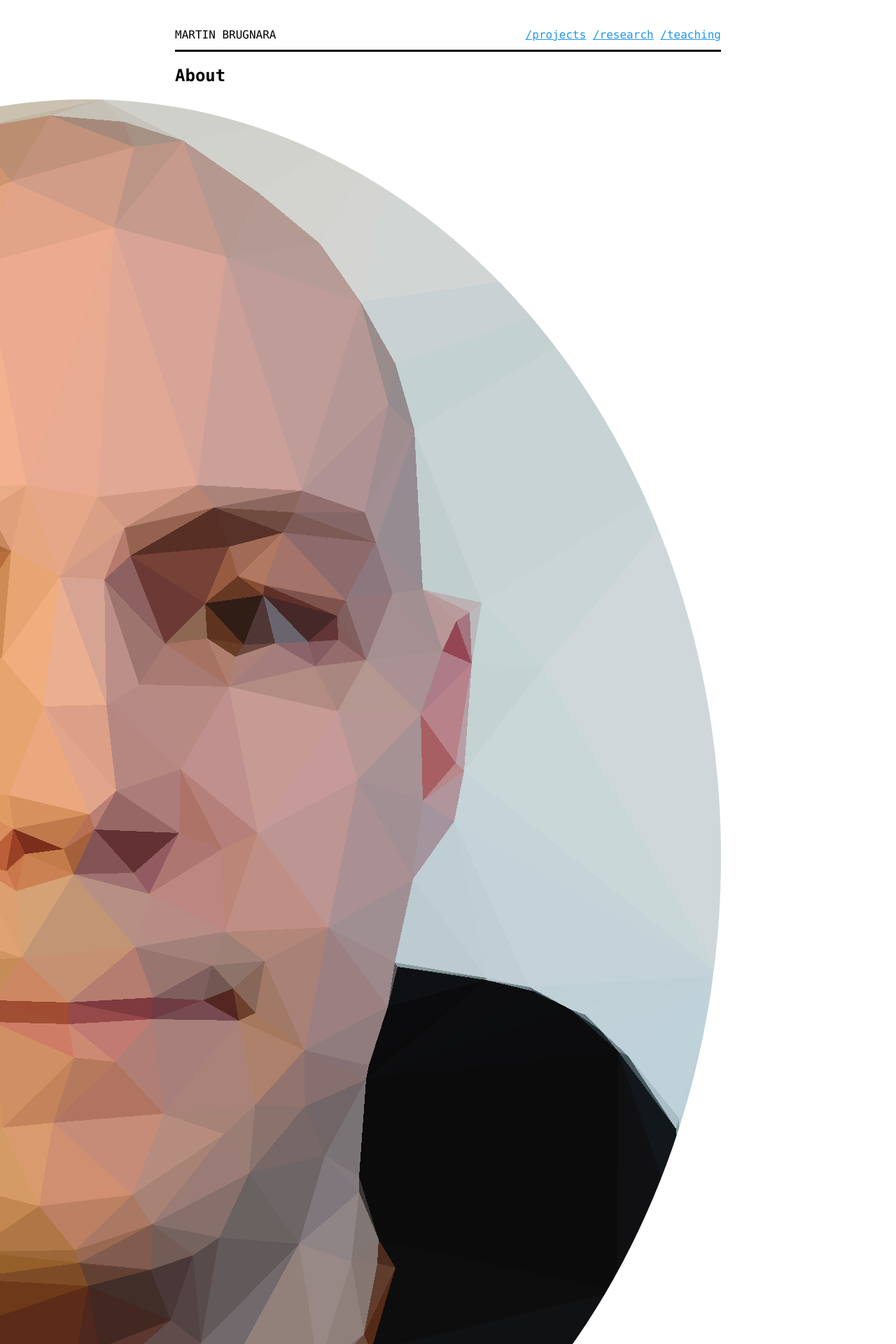
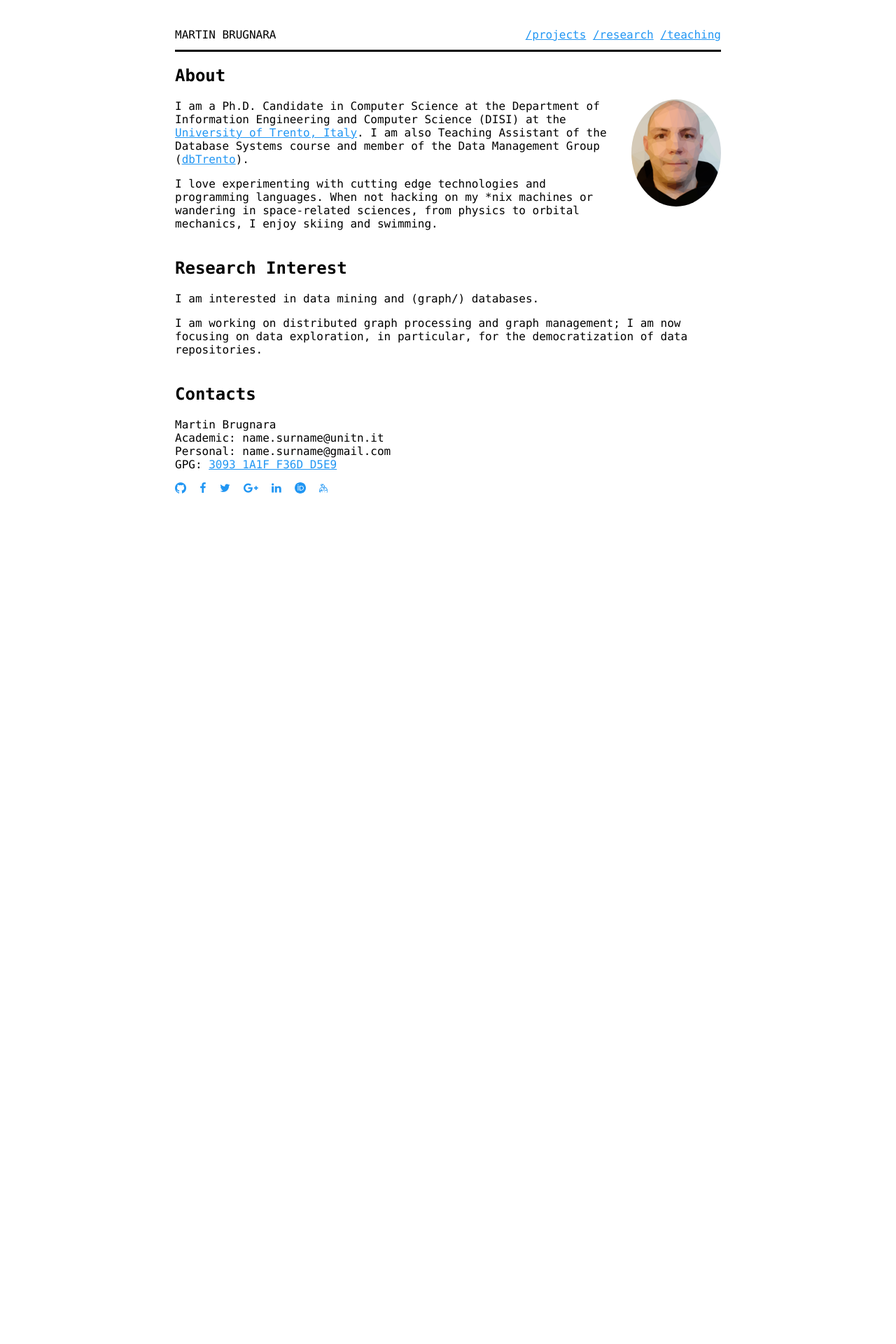
Before and after one commit to MartinBrugnara/martinbrugnara.github.io, a Jekyll site: the page built from index.html, in a window 1280 px wide. Shown: the top 1920 px of the page at 70% size. Built offline with Jekyll 4.4.1, drawn with Linux system fonts in a browser that asks for light colours; some web fonts are replaced; after the commit the page ends 900 px from its top, so only the background shows below that.

Commit message:
fix pic size

```diff
--- a/index.html
+++ b/index.html
@@ -5,7 +5,7 @@ title: Home
 
 <section id="bio">
     <h1>About</h1>
-    <img class="me" src="/assets/images/MartinBrugnara_triangula.png" alt="Martin Brugnara profile pic">
+    <img class="me" src="/assets/images/MartinBrugnara_triangula_128.png" alt="Martin Brugnara profile pic">
     <p>
         I am a Ph.D. Candidate in Computer Science at the Department of Information Engineering and Computer Science (DISI) at the <a href="https://www.disi.unitn.it">University of Trento, Italy</a>.
         I am also Teaching Assistant of the Database Systems course and member of the Data Management Group (<a href="http://db.disi.unitn.eu">dbTrento</a>).
```
Also changed, not shown: assets/images/MartinBrugnara_triangula.png (deleted), assets/images/MartinBrugnara_triangula_128.png (added).
